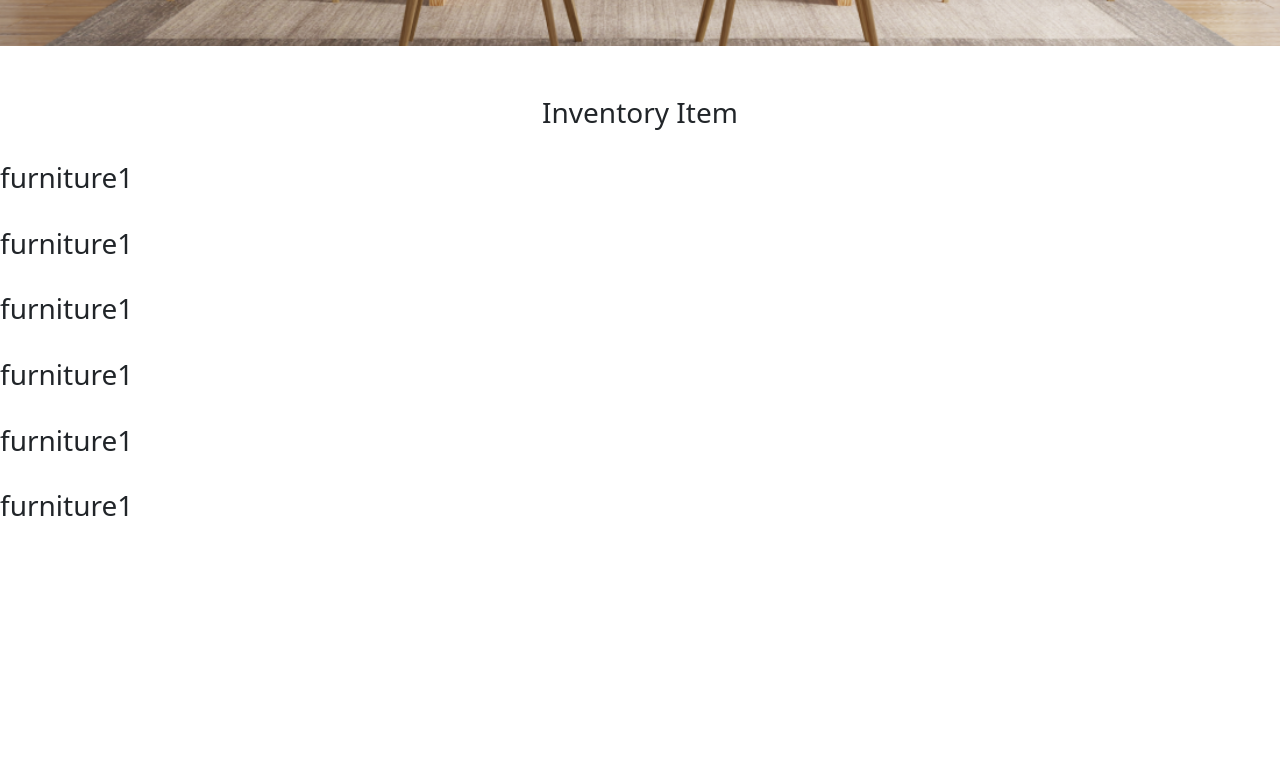
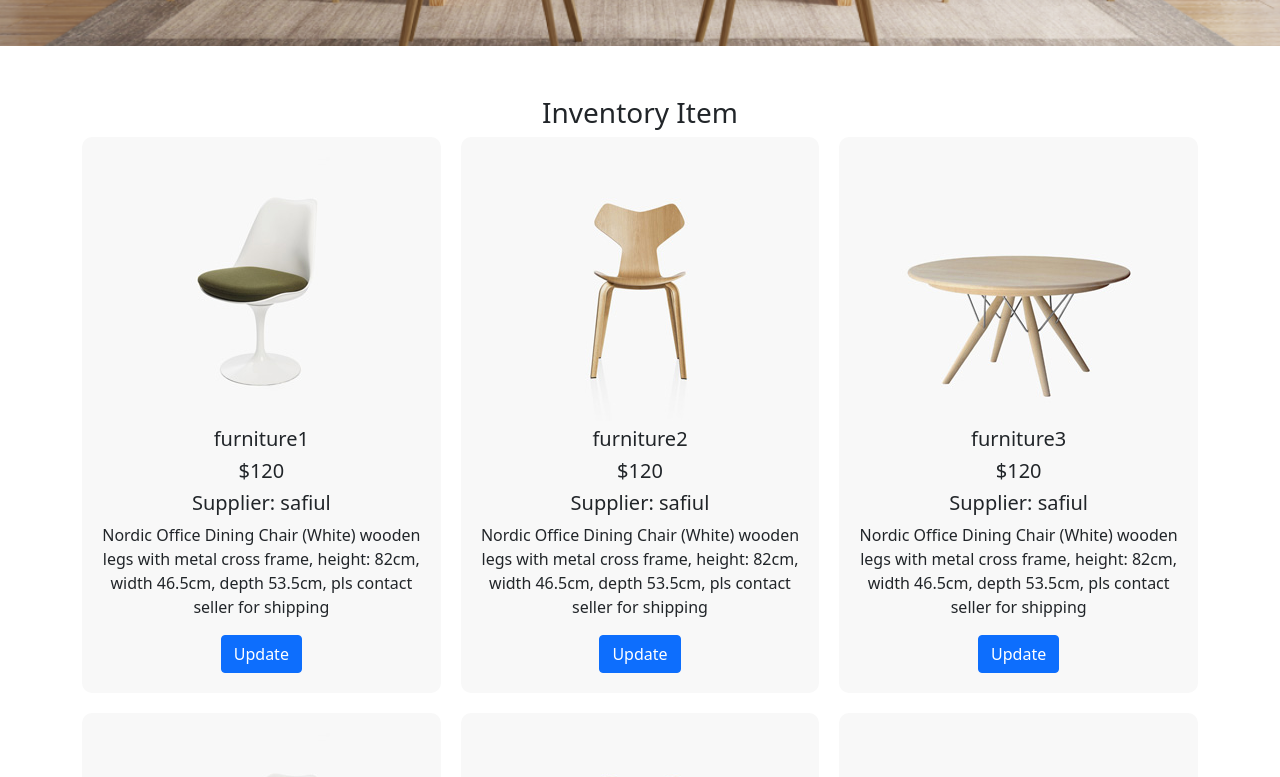
Before and after one commit to Safiul-Azam/furniture-warehouse-client, a React (Create React App) app: page / in a window 1280 px wide. Shown: the part 760-1537 px from the top of the page. Before the commit the page ends 1331 px from the top, so only its background shows below. Built offline with nearby package versions, Linux system fonts and the light colour scheme.

Commit message:
added inventory product with css

```diff
--- /dev/null
+++ b/src/Pages/Home/Home/InventorySingle/InventorySingle.css
@@ -0,0 +1,6 @@
+.single-item{
+    padding: 20px;
+    background-color: #F8F8F8;
+    border:red;
+    border-radius: 10px;
+}
--- /dev/null
+++ b/src/Pages/Home/Home/InventorySingle/InventorySingle.js
@@ -0,0 +1,18 @@
+import React from 'react';
+import './InventorySingle.css'
+
+const InventorySingle = ({furniture}) => {
+    const {name, id, price, description, quantiry, supplier, img} = furniture
+    return (
+        <div className='single-item text-center'>
+            <img src={img} alt="" />
+            <h5>{name}</h5>
+            <h5>${price}</h5>
+            <h5>Supplier: {supplier}</h5>
+            <p>{description}</p>
+            <button className='btn btn-primary'>Update</button>
+        </div>
+    );
+};
+
+export default InventorySingle;
--- a/src/Pages/Home/InventoryItem/InventoryItem.css
+++ b/src/Pages/Home/InventoryItem/InventoryItem.css
@@ -0,0 +1,5 @@
+.furniture-collection{
+    display: grid;
+    grid-template-columns: repeat(3, 1fr);
+    grid-gap: 20px;
+}
--- a/src/Pages/Home/InventoryItem/InventoryItem.js
+++ b/src/Pages/Home/InventoryItem/InventoryItem.js
@@ -1,15 +1,17 @@
 import React from 'react';
+import './InventoryItem.css'
 import furniture1 from '../../../images/inventory/furniture1.jpg'
 import furniture2 from '../../../images/inventory/furniture2.jpg'
 import furniture3 from '../../../images/inventory/furniture3.jpg'
+import InventorySingle from '../Home/InventorySingle/InventorySingle';
 
 const furnitures = [
-    { id: 1, name: 'furniture1', price: 120, supplier: 'safiul', quantity: 2, description: 'Nordic Office Dining Chair (White) wooden legs with metal cross frame, height: 82cm, width 46.5cm, depth 53.5cm, pls contact seller for shipping' },
-    { id: 2, name: 'furniture1', price: 120, supplier: 'safiul', quantity: 2, description: 'Nordic Office Dining Chair (White) wooden legs with metal cross frame, height: 82cm, width 46.5cm, depth 53.5cm, pls contact seller for shipping' },
-    { id: 3, name: 'furniture1', price: 120, supplier: 'safiul', quantity: 2, description: 'Nordic Office Dining Chair (White) wooden legs with metal cross frame, height: 82cm, width 46.5cm, depth 53.5cm, pls contact seller for shipping' },
-    { id: 4, name: 'furniture1', price: 120, supplier: 'safiul', quantity: 2, description: 'Nordic Office Dining Chair (White) wooden legs with metal cross frame, height: 82cm, width 46.5cm, depth 53.5cm, pls contact seller for shipping' },
-    { id: 5, name: 'furniture1', price: 120, supplier: 'safiul', quantity: 2, description: 'Nordic Office Dining Chair (White) wooden legs with metal cross frame, height: 82cm, width 46.5cm, depth 53.5cm, pls contact seller for shipping' },
-    { id: 6, name: 'furniture1', price: 120, supplier: 'safiul', quantity: 2, description: 'Nordic Office Dining Chair (White) wooden legs with metal cross frame, height: 82cm, width 46.5cm, depth 53.5cm, pls contact seller for shipping' }
+    { id: 1, name: 'furniture1', price: 120, img:furniture1, supplier: 'safiul', quantity: 2, description: 'Nordic Office Dining Chair (White) wooden legs with metal cross frame, height: 82cm, width 46.5cm, depth 53.5cm, pls contact seller for shipping' },
+    { id: 2, name: 'furniture2', price: 120, img:furniture2, supplier: 'safiul', quantity: 2, description: 'Nordic Office Dining Chair (White) wooden legs with metal cross frame, height: 82cm, width 46.5cm, depth 53.5cm, pls contact seller for shipping' },
+    { id: 3, name: 'furniture3', price: 120, img:furniture3, supplier: 'safiul', quantity: 2, description: 'Nordic Office Dining Chair (White) wooden legs with metal cross frame, height: 82cm, width 46.5cm, depth 53.5cm, pls contact seller for shipping' },
+    { id: 4, name: 'furniture4', price: 120, img:furniture1, supplier: 'safiul', quantity: 2, description: 'Nordic Office Dining Chair (White) wooden legs with metal cross frame, height: 82cm, width 46.5cm, depth 53.5cm, pls contact seller for shipping' },
+    { id: 5, name: 'furniture5', price: 120, img:furniture2, supplier: 'safiul', quantity: 2, description: 'Nordic Office Dining Chair (White) wooden legs with metal cross frame, height: 82cm, width 46.5cm, depth 53.5cm, pls contact seller for shipping' },
+    { id: 6, name: 'furniture6', price: 120, img:furniture3, supplier: 'safiul', quantity: 2, description: 'Nordic Office Dining Chair (White) wooden legs with metal cross frame, height: 82cm, width 46.5cm, depth 53.5cm, pls contact seller for shipping' }
 ]
 
 const InventoryItem = () => {
@@ -20,12 +22,12 @@ const InventoryItem = () => {
                 <h3 className='text-center '>Inventory <span className='title-color'>Item</span></h3>
                 <div></div>
             </div>
-            <div>
+            <div className='container furniture-collection'>
                 {
-                    furnitures.map(furniture => <div key={furniture.id}>
-                        <img src={furniture.img} alt="" />
-                        <h3>{furniture.name}</h3>
-                    </div>)
+                    furnitures.map(furniture => <InventorySingle
+                    key={furniture.id}
+                    furniture={furniture}
+                    ></InventorySingle>)
                 }
             </div>
         </div>
```
